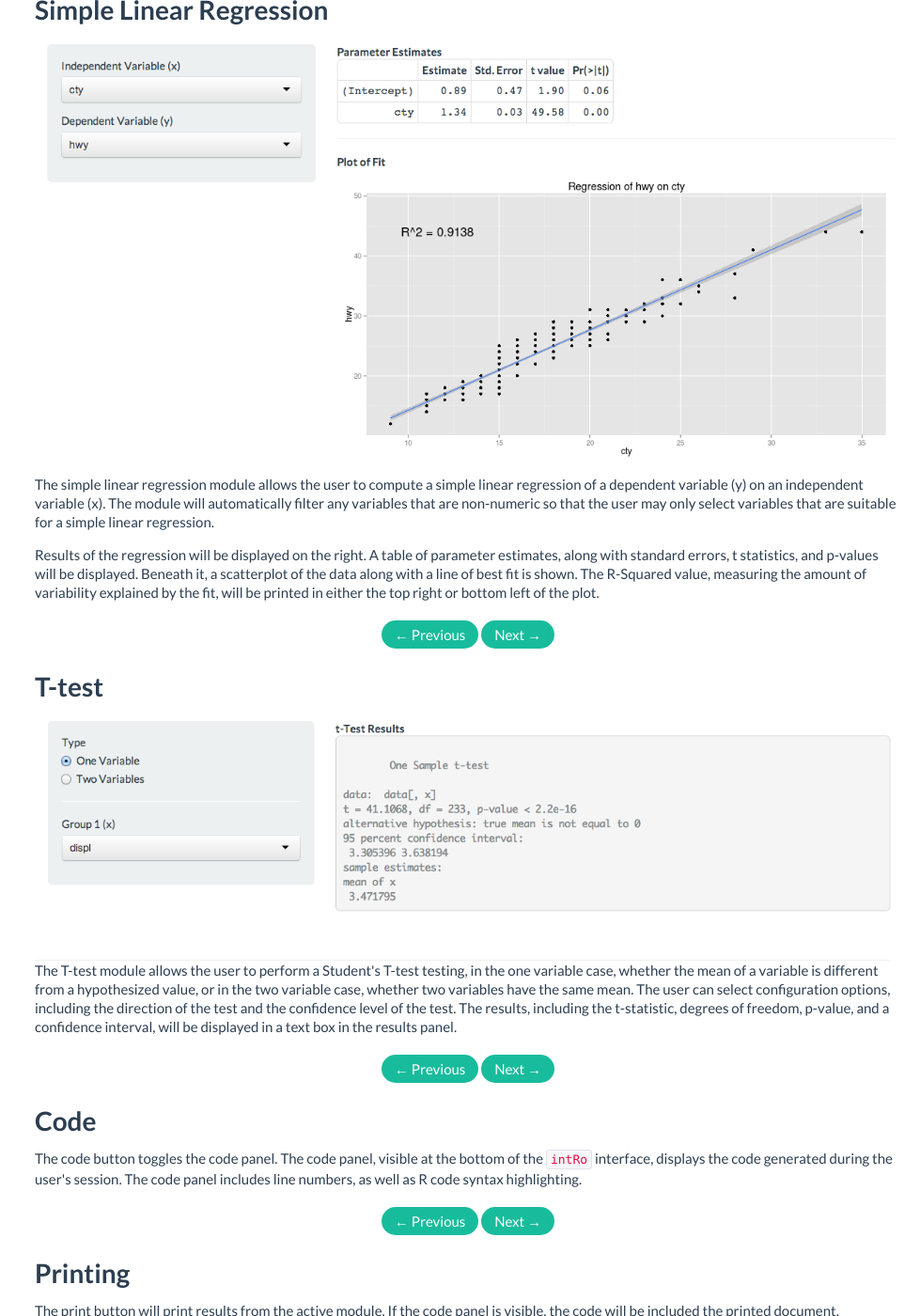
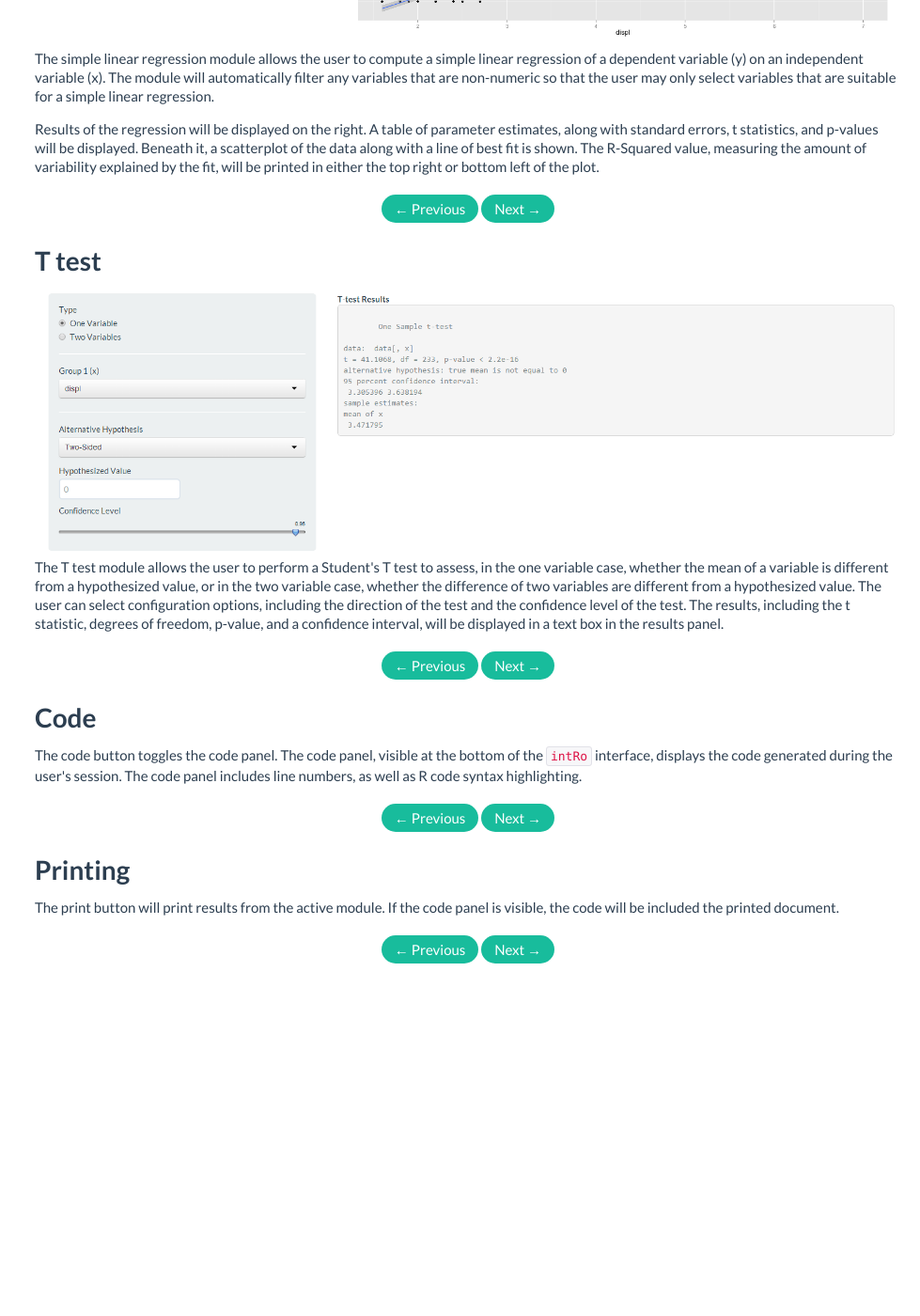
Before and after one commit to gammarama/intRo, a Jekyll site: the page built from index.html, in a window 1280 px wide and 1400 px high, scrolled down 3859 px. Shown: the whole window at 94% size, without its empty margins (301-1280 px from the left). Built offline with Jekyll 4.4.1, drawn with Linux system fonts in a browser that asks for light colours; nearby versions of some CDN libraries; Markdown is read by kramdown in place of the engine named in the settings; after the commit the page ends 4904 px from its top, so only the background shows below that; some of the changed text lies outside the part shown.

Commit message:
Here we go...

```diff
--- a/_includes/interface.html
+++ b/_includes/interface.html
@@ -5,7 +5,7 @@
 <img src="{{ site.baseurl }}/images/ui_annotate.png" align="center" width="100%">
 
 <p><ol>
-  <li><b>Top Navigation</b> - The top navigation bar includes two sets of buttons. The left-aligned buttons are informational buttons. The first is a link to intRo. The second is a link to this documentation page. The third is a link to the GitHub repository where the code for <code>intRo</code> is housed. The final button is a link to our websites, which contain contact information if there are any questions or comments. The right-aligned buttons are <code>intRo</code> features. The first is a button to toggle the visibility of the code panel (5). The last is a button to print the active module results, and the associated code (if visible).</li>
+  <li><b>Top Navigation</b> - The top navigation bar includes two sets of buttons. The left-aligned buttons are informational buttons. The first is a link to intRo. The second is a link to this documentation page. The third is a link to the GitHub repository where the code for <code>intRo</code> is housed. The final button is a link to our websites, which contain contact information if there are any questions or comments. The right-aligned buttons are <code>intRo</code> utilities. The first is a button to toggle the visibility of the code panel (5). The last is a button to print the active module results, and the associated code (if visible).</li>
   <li><b>Side Navigation</b> - The side navigation panel includes the modules which are detailed later in the tutorial.</li>
   <li><b>Options Panel</b> - The options panel includes module-specific options which the user can use to customize their results.</li>
   <li><b>Results Pane</b> - The results pane displays the result of the selected module and options.</li>
--- a/_includes/t-test.html
+++ b/_includes/t-test.html
@@ -1,5 +1,5 @@
-<h3>T-test</h3>
+<h3>T test</h3>
 
-<img src="{{ site.baseurl }}/images/T-test_module.png" align="center" width="100%">
+<img src="{{ site.baseurl }}/images/T_test_module.png" align="center" width="100%">
 
-<p>The T-test module allows the user to perform a Student's T-test testing, in the one variable case, whether the mean of a variable is different from a hypothesized value, or in the two variable case, whether two variables have the same mean. The user can select configuration options, including the direction of the test and the confidence level of the test. The results, including the t-statistic, degrees of freedom, p-value, and a confidence interval, will be displayed in a text box in the results panel.</p>
+<p>The T test module allows the user to perform a Student's T test to assess, in the one variable case, whether the mean of a variable is different from a hypothesized value, or in the two variable case, whether the difference of two variables are different from a hypothesized value. The user can select configuration options, including the direction of the test and the confidence level of the test. The results, including the t statistic, degrees of freedom, p-value, and a confidence interval, will be displayed in a text box in the results panel.</p>
```
Also changed, not shown: images/T-test_module.png (deleted), images/T_test_module.png (added), images/data_module.png, images/graphical_module.png, images/numeric_module.png, images/regression_module.png.
